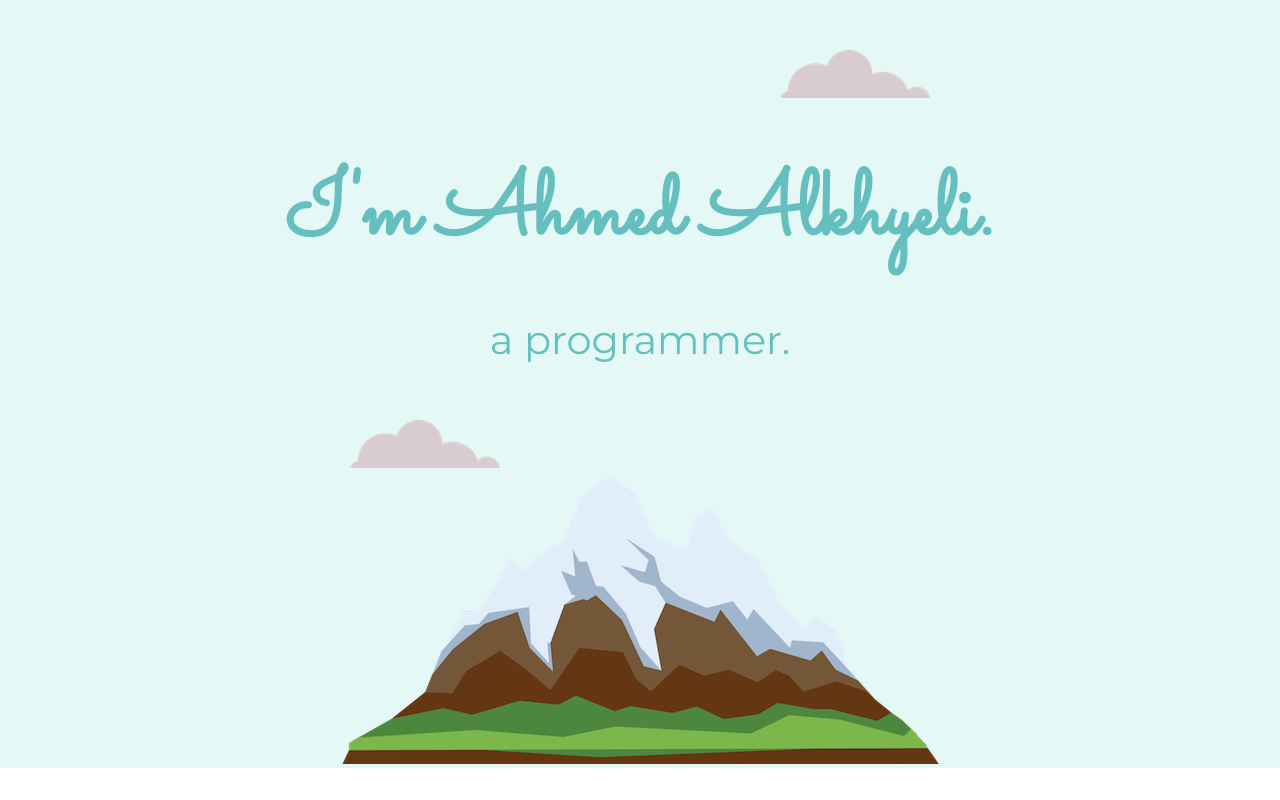
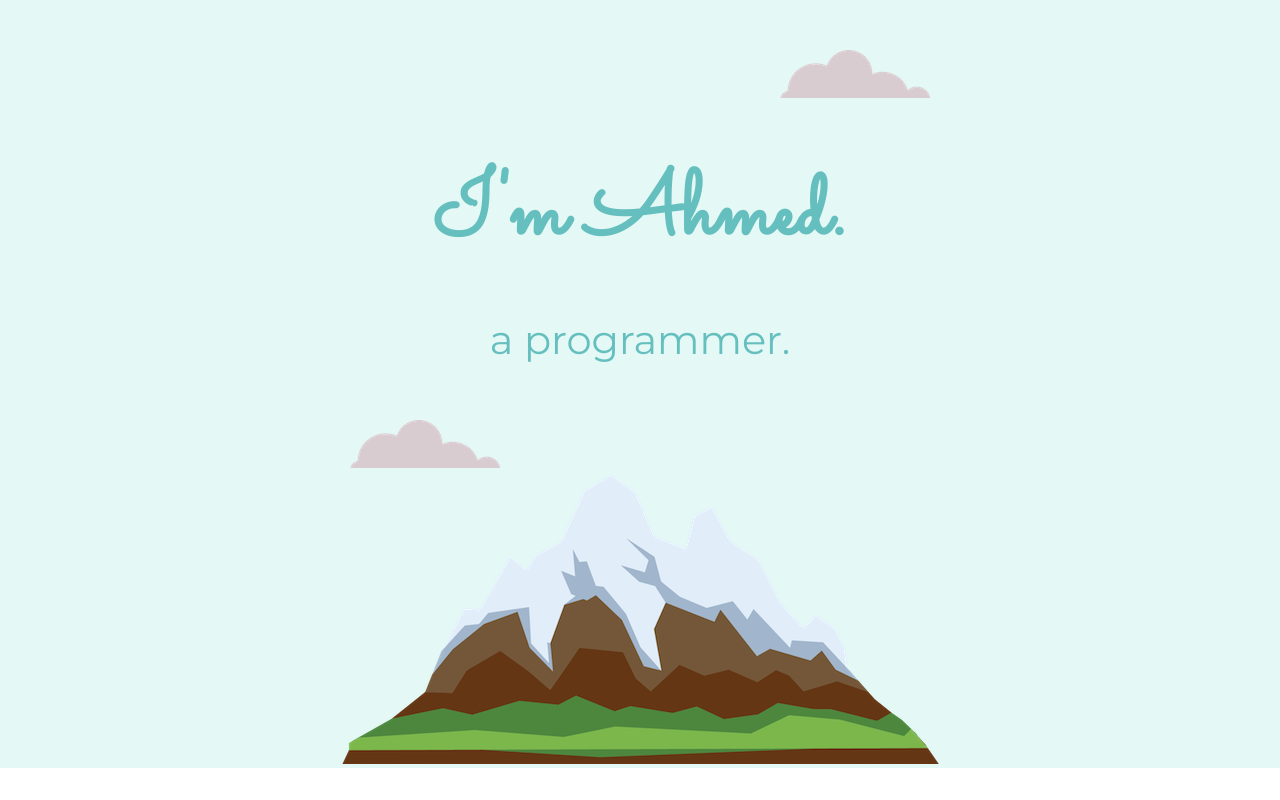
Before and after one commit to alkhaili/cv, a plain HTML site: page index.html in a window 1280 px wide. Shown: the top 800 px of the page. Drawn offline with Linux system fonts and the light colour scheme.

Commit message:
Update index.html

```diff
--- a/index.html
+++ b/index.html
@@ -12,7 +12,7 @@
 <body>
     <div class="top-container">
         <img class="top-cloud" src="images/cloud.png" alt="cloud-img">
-        <h1>I'm Ahmed Alkhyeli.</h1>
+        <h1>I'm Ahmed.</h1>
         <h2>a programmer.</h2>
         <img class="bottom-cloud" src="images/cloud.png" alt="cloud-img">
         <img src="images/mountain.png" alt="mountain-img">
```
